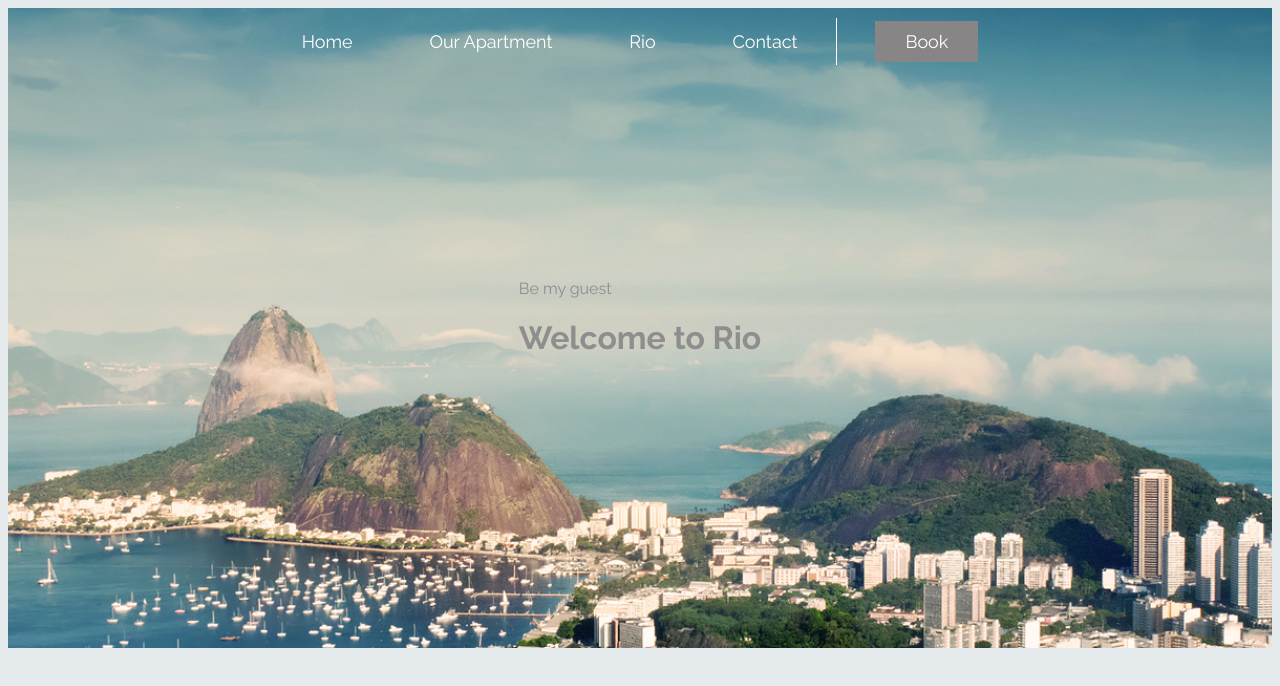
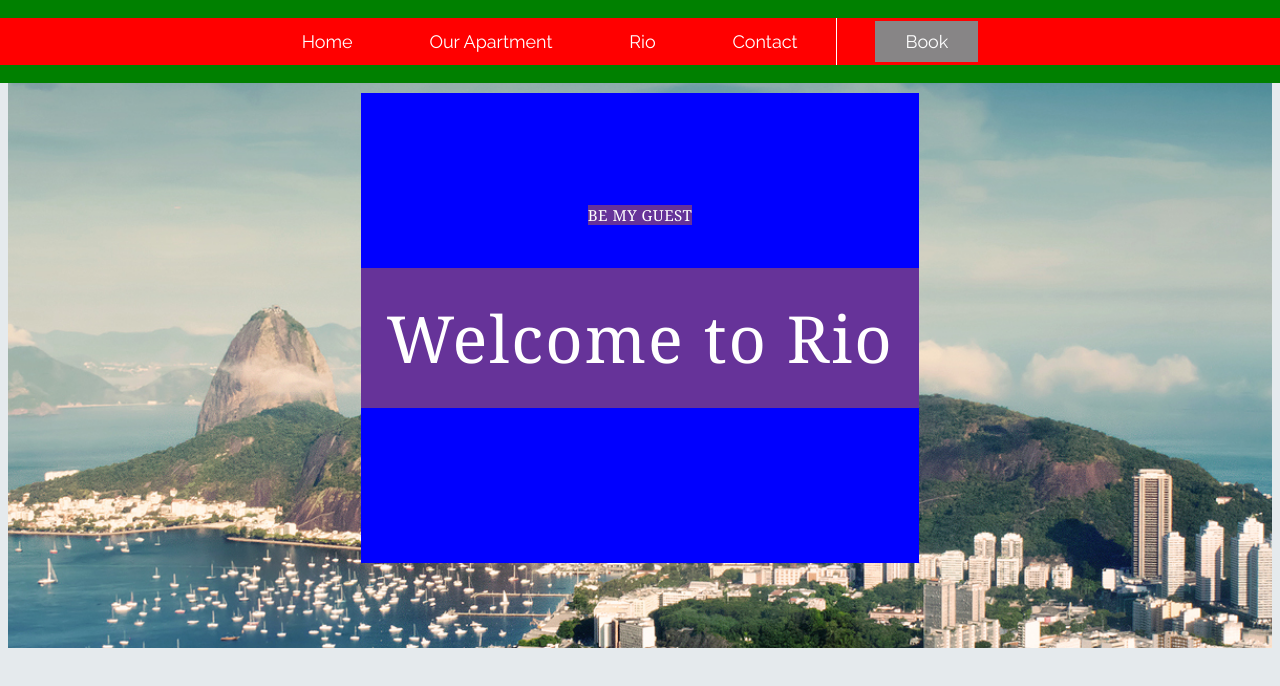
Before and after one commit to AngelaDmytreno/Rio, a website: page index.html in a window 1280 px wide. Drawn offline with Linux system fonts and the light colour scheme.

Commit message:
make title and make colorful blocks

```diff
--- a/assets/scss/_header.scss
+++ b/assets/scss/_header.scss
@@ -13,7 +13,53 @@
   background-position: 50% 50%;
   background-size: cover;
 
+  &-content {
 
+    &__container {
+      display: flex;
+      align-items: center;
+      flex-direction: column;
+      justify-content: center;
+      padding: 20% 0;
+      background-color: blue;
+    }
+
+    &__accent {
+      letter-spacing: 0.03em;
+      text-transform: uppercase;
+      color: $color-light;
+      font-family: $font-header;
+      font-size: 0.95em;
+      font-weight: 400;
+      background-color: rebeccapurple;
+
+    // &:before {
+    //   padding: 0 10px 0 0;
+    //   content: url("../../assets/images/line.png");
+    // }
+
+    // &:after {
+    //   padding: 0 0 0 10px;
+
+    //   content: url("../../assets/images/line.png");
+    // }
+
+  }
+
+  &__title {
+    padding: 2vw;
+
+    text-align: center;
+    letter-spacing: 0.03em;
+
+    color: $color-light;
+
+    font-family: $font-header;
+    font-size: 4.0625em;
+    font-weight: 400;
+    background-color: rebeccapurple;
+}
+}
 }
 
 .header-menu {
@@ -21,6 +67,7 @@
   top: 0;
   right: 0;
   left: 0;
+  background-color: green;
 }
 .header-navbar {
   &__list {
@@ -30,7 +77,7 @@
     flex-direction: row;
     flex-wrap: wrap;
     justify-content: center;
-
+    background-color: red;
     padding: 0;
 
     list-style: none;
--- a/assets/scss/style.scss
+++ b/assets/scss/style.scss
@@ -1,4 +1,4 @@
-// @import "../../node_modules/normalize-scss/sass/normalize/import-now";
+@import "../../node_modules/normalize-scss/sass/normalize/import-now";
 @import "skin";
 @import "variables";
 
--- a/package.json
+++ b/package.json
@@ -27,6 +27,7 @@
     "sort-css-media-queries": "^1.5.2"
   },
   "dependencies": {
+    "normalize-scss": "^7.0.1",
     "normalize.css": "^8.0.1"
   }
 }
```
Also changed, not shown: assets/css/style.css, 1 other file.
